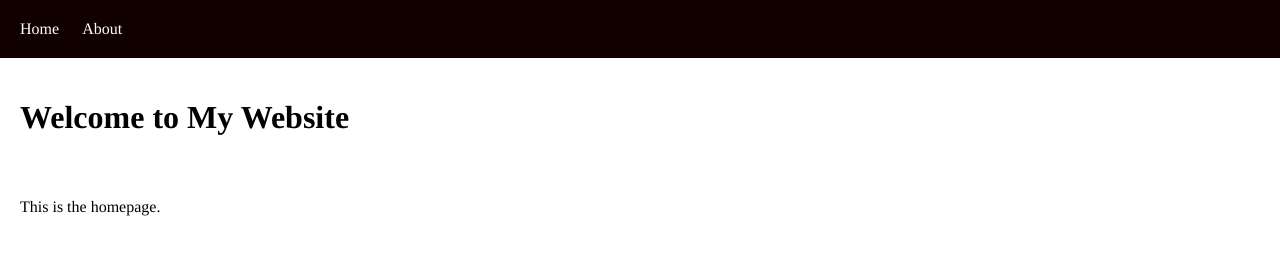
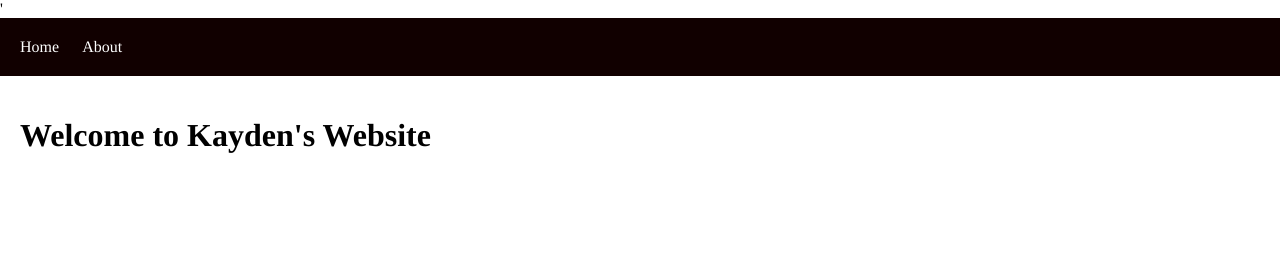
Before and after one commit to dodgerdogg16/idk, a plain HTML site: page index.html in a window 1280 px wide. Drawn offline with Linux system fonts and the light colour scheme.

Commit message:
Update index.html

```diff
--- a/index.html
+++ b/index.html
@@ -1,4 +1,4 @@
-<!DOCTYPE html>
+'<!DOCTYPE html>
 <html>
 <head>
     <title>Home</title>
@@ -11,8 +11,7 @@
     <a href="about.html">About</a>
 </nav>
 
-<h1>Welcome to My Website</h1>
-<p>This is the homepage.</p>
+<h1>Welcome to Kayden's Website</h1>
 
 </body>
 </html>
```
